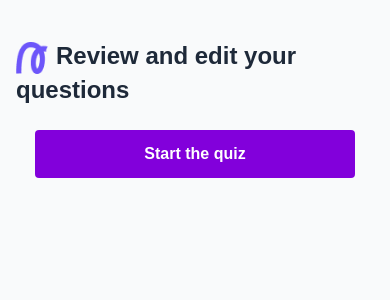
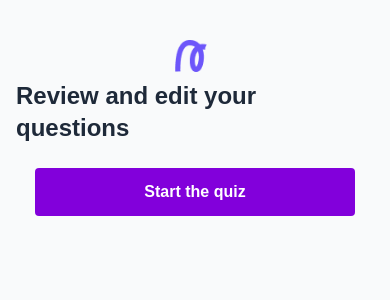
Before and after one commit to pedrocosta99/pdf-quiz-app, a Next.js app in the folder quiz-app-frontend/: page /quiz-editor in a window 390 px wide. Shown: the top 300 px of the page. Built offline with nearby package versions, Linux system fonts and the light colour scheme.

Commit message:
style: responsive quiz editor title

```diff
--- a/quiz-app-frontend/src/app/quiz-editor/page.tsx
+++ b/quiz-app-frontend/src/app/quiz-editor/page.tsx
@@ -23,7 +23,7 @@ export default function ReviewPage() {
   return (
     <main className="min-h-screen bg-gray-50 px-4 py-10 flex justify-center">
       <div className="w-full max-w-4xl space-y-6">
-        <h1 className="text-2xl font-semibold text-gray-800">
+        <h1 className="text-2xl font-semibold text-gray-800 flex flex-col md:flex-row justify-center items-center mb-6 gap-2">
           <Image
             src={PurpleCurve}
             alt="Purple Curve"
```
